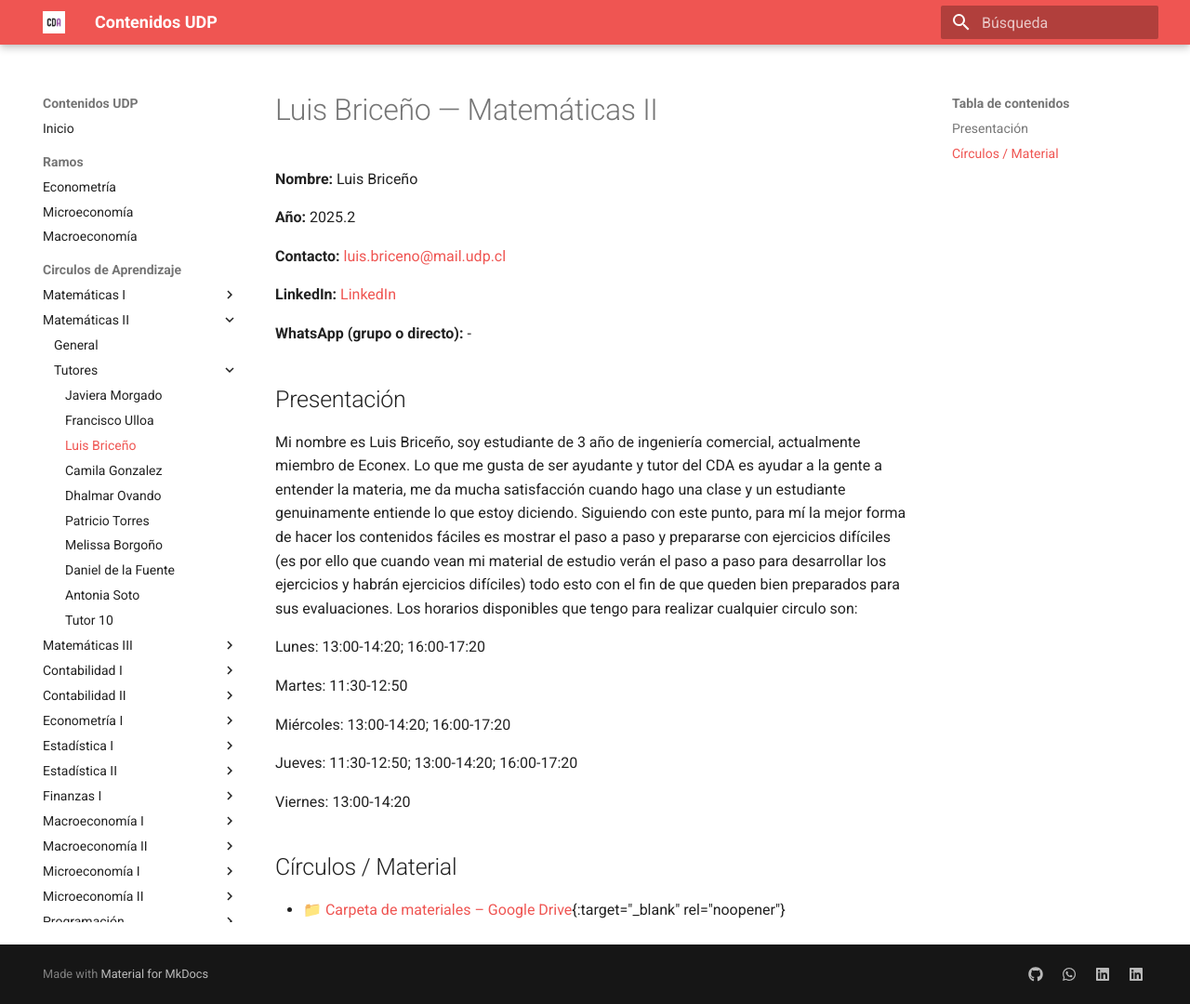
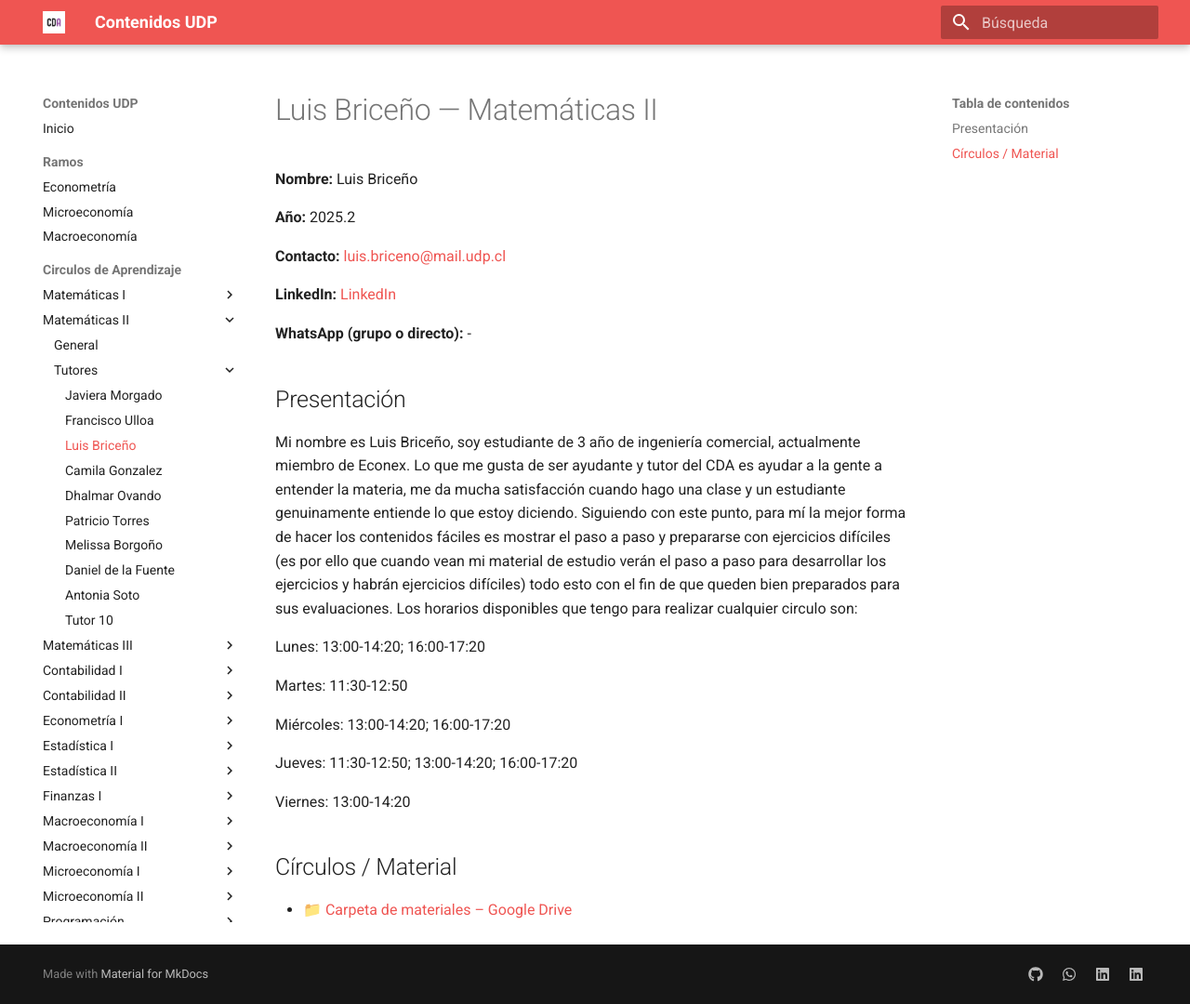
Before and after one commit to cda-fae/cda-fae, an MkDocs documentation site: the page built from docs/tutorias/matematicas-2/tutores/tutor3.md, in a window 1280 px wide and 1080 px high. Shown: the whole window at 93% size. Built offline with MkDocs 1.6.1 and Material for MkDocs 9.7.7, drawn with Linux system fonts in a browser that asks for light colours; some of the changed lines change nothing that is shown.

Commit message:
DEtalles Luis mate2

```diff
--- a/docs/tutorias/matematicas-2/tutores/tutor3.md
+++ b/docs/tutorias/matematicas-2/tutores/tutor3.md
@@ -28,4 +28,4 @@
 
 ## Círculos / Material
 
-- 📁 [Carpeta de materiales – Google Drive](https://drive.google.com/drive/folders/1WFp4ldhImFr4tzkxZXwZocgNhg8WXnQ8?usp=sharing){:target="_blank" rel="noopener"}
+- 📁 [Carpeta de materiales – Google Drive](https://drive.google.com/drive/folders/1WFp4ldhImFr4tzkxZXwZocgNhg8WXnQ8?usp=sharing)
```
